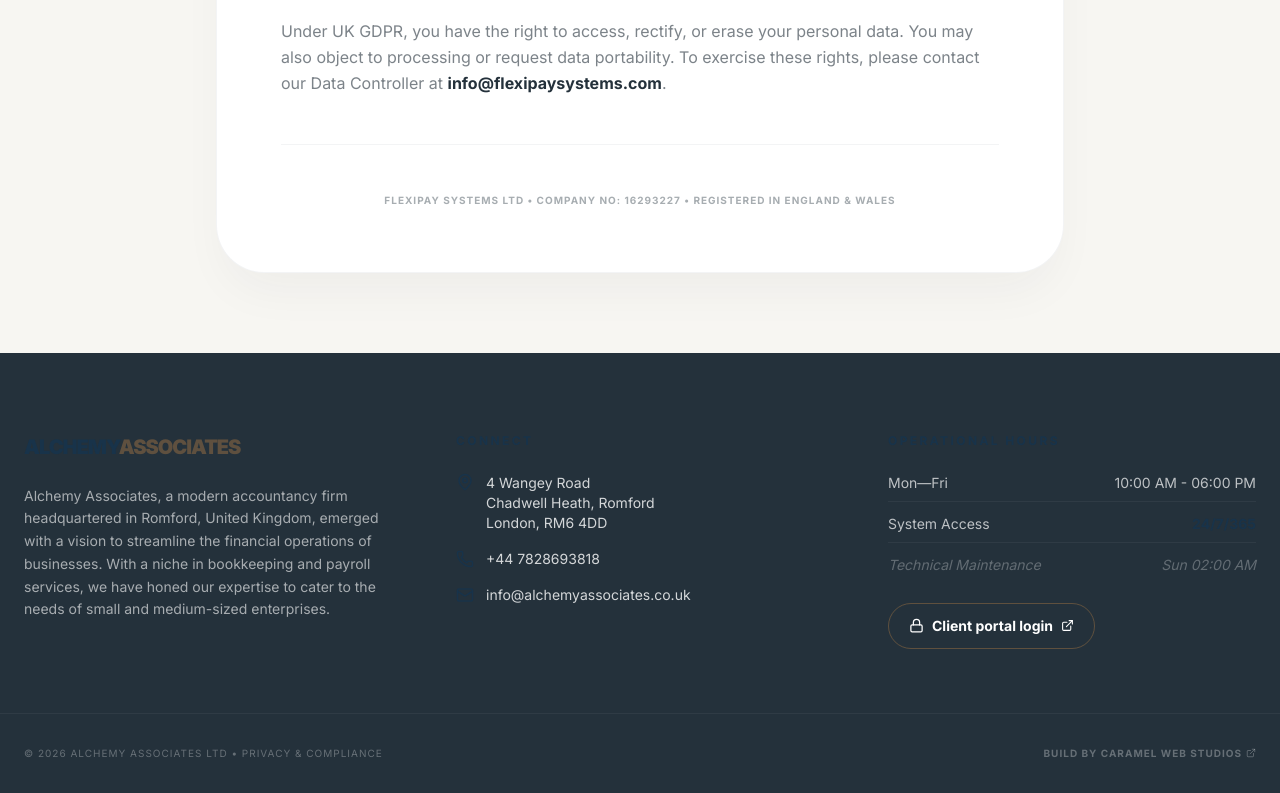
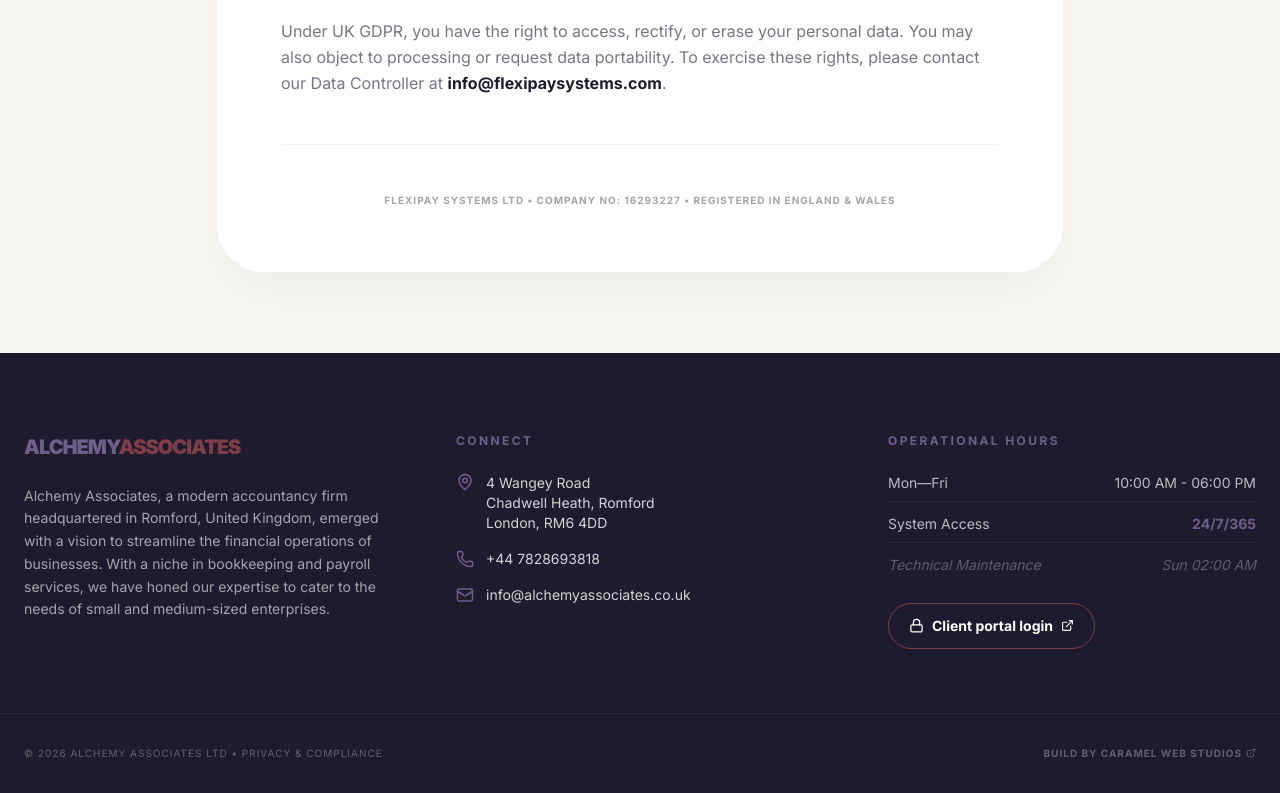
Before and after one commit to zarfishan20/alchemyassociates, a Next.js app: page /privacy in a window 1280 px wide. Shown: the part 1420-2213 px from the top of the page. Built offline with nearby package versions, Linux system fonts and the light colour scheme.

Commit message:
Match site palette to Alchemy Associates purple and coral logo colours

```diff
--- a/app/globals.css
+++ b/app/globals.css
@@ -1,16 +1,16 @@
 @import "tailwindcss";
 
 @theme {
-  --color-brand-primary: #18334a;
+  --color-brand-primary: #6c5f8a;
   --color-brand-surface: #f7f6f2;
-  --color-brand-text: #24313b;
-  --color-brand-accent: #b68b59;
-  --color-brand-muted: #687581;
-  --color-brand-logo: #18334a;
+  --color-brand-text: #1f1b2e;
+  --color-brand-accent: #db6164;
+  --color-brand-muted: #8b8b8b;
+  --color-brand-logo: #6c5f8a;
   --color-brand-heading: #ffffff;
-  --color-brand-halfheading: #18334a;
-  --color-brand-subheading: #9a7043;
-  --color-brand-button: #176b68;
+  --color-brand-halfheading: #8b498c;
+  --color-brand-subheading: #db6164;
+  --color-brand-button: #db6164;
 }
 
 :root {
@@ -50,7 +50,7 @@ body {
 #hubspot-form-container label {
   display: block;
   margin-bottom: 6px !important;
-  color: #18334a !important;
+  color: #6c5f8a !important;
   font-size: 12px !important;
   font-weight: 700 !important;
 }
@@ -59,7 +59,7 @@ body {
 #hubspot-form-container textarea {
   width: 100% !important;
   margin-bottom: 16px !important;
-  border: 1px solid rgba(24, 51, 74, 0.18) !important;
+  border: 1px solid rgba(108, 95, 138, 0.18) !important;
   border-radius: 12px !important;
   background: #ffffff !important;
   padding: 12px 16px !important;
@@ -72,7 +72,7 @@ body {
   width: 100% !important;
   border: 0 !important;
   border-radius: 9999px !important;
-  background: #176b68 !important;
+  background: #db6164 !important;
   color: #ffffff !important;
   padding: 12px 24px !important;
   font-family: inherit !important;
```
